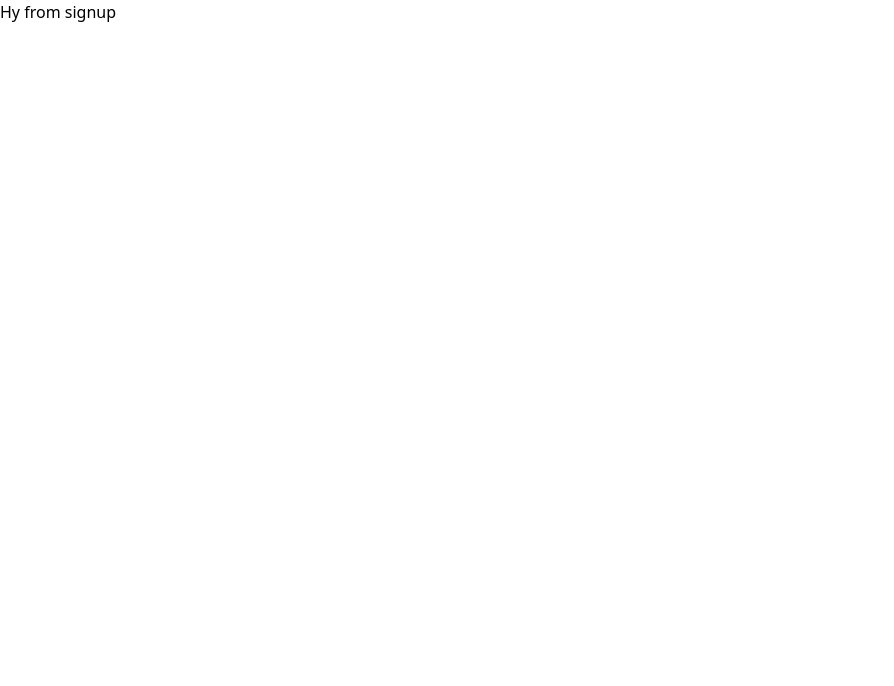
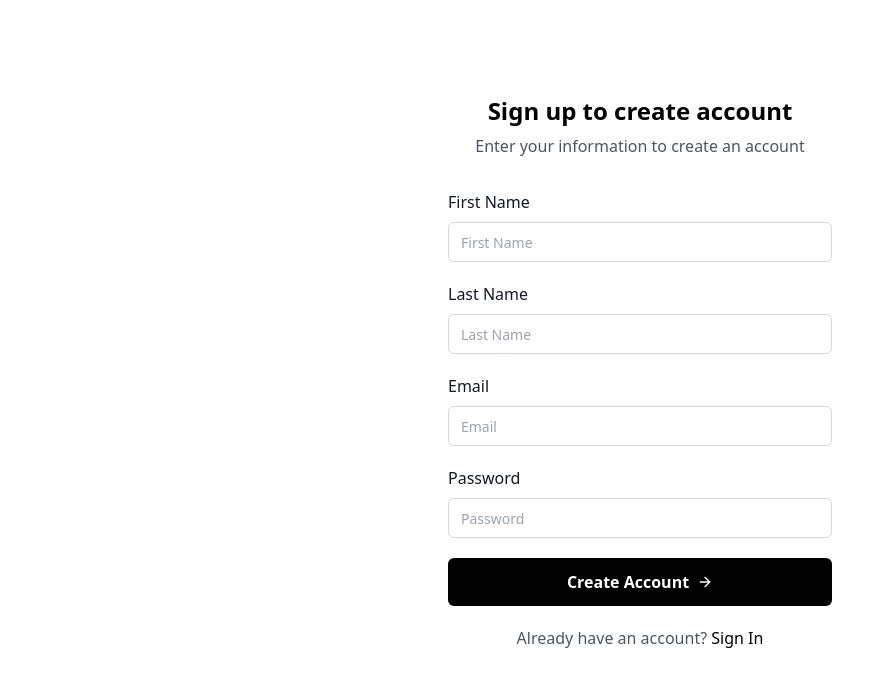
Before and after one commit to OrcasXCode/paytm, a React (Vite) app in the folder frontend/: page /signup in a window 1280 px wide. Shown: the top 686 px of the page, without its empty margins (0-894 px from the left). Built offline with nearby package versions, Linux system fonts and the light colour scheme.

Commit message:
added signup page

```diff
--- a/frontend/package.json
+++ b/frontend/package.json
@@ -10,6 +10,7 @@
     "preview": "vite preview"
   },
   "dependencies": {
+    "lucide-react": "^0.321.0",
     "mongoose": "^8.1.1",
     "react": "^18.2.0",
     "react-dom": "^18.2.0",
--- a/frontend/src/component/Signup/signup.jsx
+++ b/frontend/src/component/Signup/signup.jsx
@@ -1,11 +1,99 @@
 import React from 'react'
+import { ArrowRight, Link } from 'lucide-react'
 
-export function Signup(props) {
-
-
-    return (
-        <>
-            <p>Hy from signup</p>
-        </>
-    )
+export function Signup() {
+  return (
+    <section>
+      <div className="flex items-center justify-center px-4 py-10 sm:px-6 sm:py-16 lg:px-8 lg:py-24">
+        <div className="xl:mx-auto xl:w-full xl:max-w-sm 2xl:max-w-md">
+          <h2 className="text-center text-2xl font-bold leading-tight text-black">
+            Sign up to create account
+          </h2>
+          <p className="mt-2 text-center text-base text-gray-600">
+            Enter your information to create an account
+          </p>
+          <form action="#" method="POST" className="mt-8">
+            <div className="space-y-5">
+              <div>
+                <label htmlFor="name" className="text-base font-medium text-gray-900">
+                  {' '}
+                  First Name{' '}
+                </label>
+                <div className="mt-2">
+                  <input
+                    className="flex h-10 w-full rounded-md border border-gray-300 bg-transparent px-3 py-2 text-sm placeholder:text-gray-400 focus:outline-none focus:ring-1 focus:ring-gray-400 focus:ring-offset-1 disabled:cursor-not-allowed disabled:opacity-50"
+                    type="text"
+                    placeholder="First Name"
+                    id="name"
+                  ></input>
+                </div>
+              </div>
+              <div>
+                <label htmlFor="name" className="text-base font-medium text-gray-900">
+                  {' '}
+                  Last Name{' '}
+                </label>
+                <div className="mt-2">
+                  <input
+                    className="flex h-10 w-full rounded-md border border-gray-300 bg-transparent px-3 py-2 text-sm placeholder:text-gray-400 focus:outline-none focus:ring-1 focus:ring-gray-400 focus:ring-offset-1 disabled:cursor-not-allowed disabled:opacity-50"
+                    type="text"
+                    placeholder="Last Name"
+                    id="name"
+                  ></input>
+                </div>
+              </div>
+              <div>
+                <label htmlFor="email" className="text-base font-medium text-gray-900">
+                  {' '}
+                  Email{' '}
+                </label>
+                <div className="mt-2">
+                  <input
+                    className="flex h-10 w-full rounded-md border border-gray-300 bg-transparent px-3 py-2 text-sm placeholder:text-gray-400 focus:outline-none focus:ring-1 focus:ring-gray-400 focus:ring-offset-1 disabled:cursor-not-allowed disabled:opacity-50"
+                    type="email"
+                    placeholder="Email"
+                    id="email"
+                  ></input>
+                </div>
+              </div>
+              <div>
+                <div className="flex items-center justify-between">
+                  <label htmlFor="password" className="text-base font-medium text-gray-900">
+                    {' '}
+                    Password{' '}
+                  </label>
+                </div>
+                <div className="mt-2">
+                  <input
+                    className="flex h-10 w-full rounded-md border border-gray-300 bg-transparent px-3 py-2 text-sm placeholder:text-gray-400 focus:outline-none focus:ring-1 focus:ring-gray-400 focus:ring-offset-1 disabled:cursor-not-allowed disabled:opacity-50"
+                    type="password"
+                    placeholder="Password"
+                    id="password"
+                  ></input>
+                </div>
+              </div>
+              <div>
+                <button
+                  type="button"
+                  className="inline-flex w-full items-center justify-center rounded-md bg-black px-3.5 py-2.5 font-semibold leading-7 text-white hover:bg-black/80"
+                >
+                  Create Account <ArrowRight className="ml-2" size={16} />
+                </button>
+              </div>
+             <p className="mt-2 text-center text-base text-gray-600">
+            Already have an account?{' '}
+            <a
+              href="#"
+              title=""
+              className="font-medium text-black transition-all duration-200 hover:underline"
+            >
+              Sign In
+            </a>
+          </p>
+            </div>
+          </form>
+        </div>
+      </div>
+    </section>
+  )
 }
```
Also changed, not shown: 1 other file (tests, documents, lock files or other folders).
